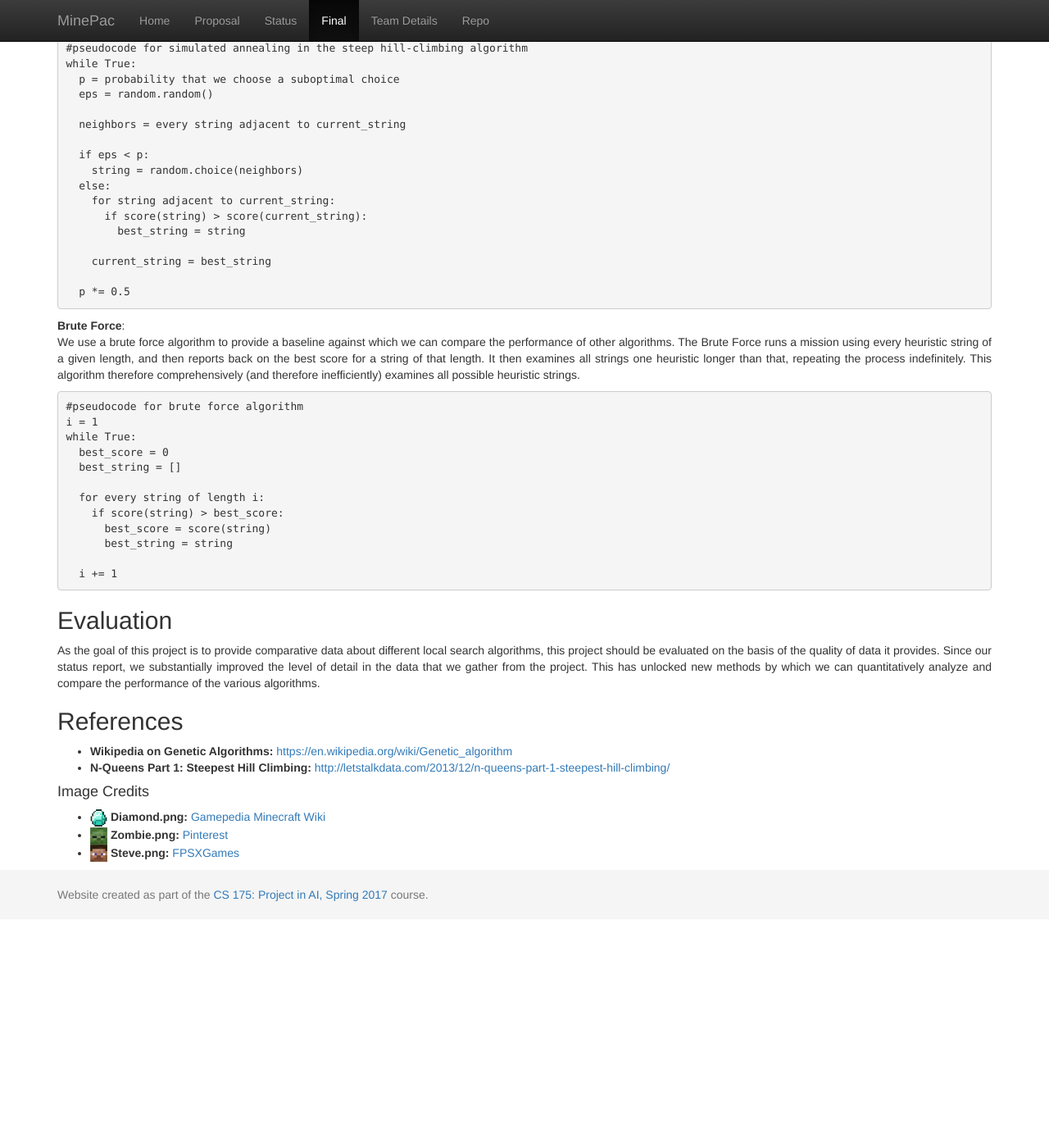
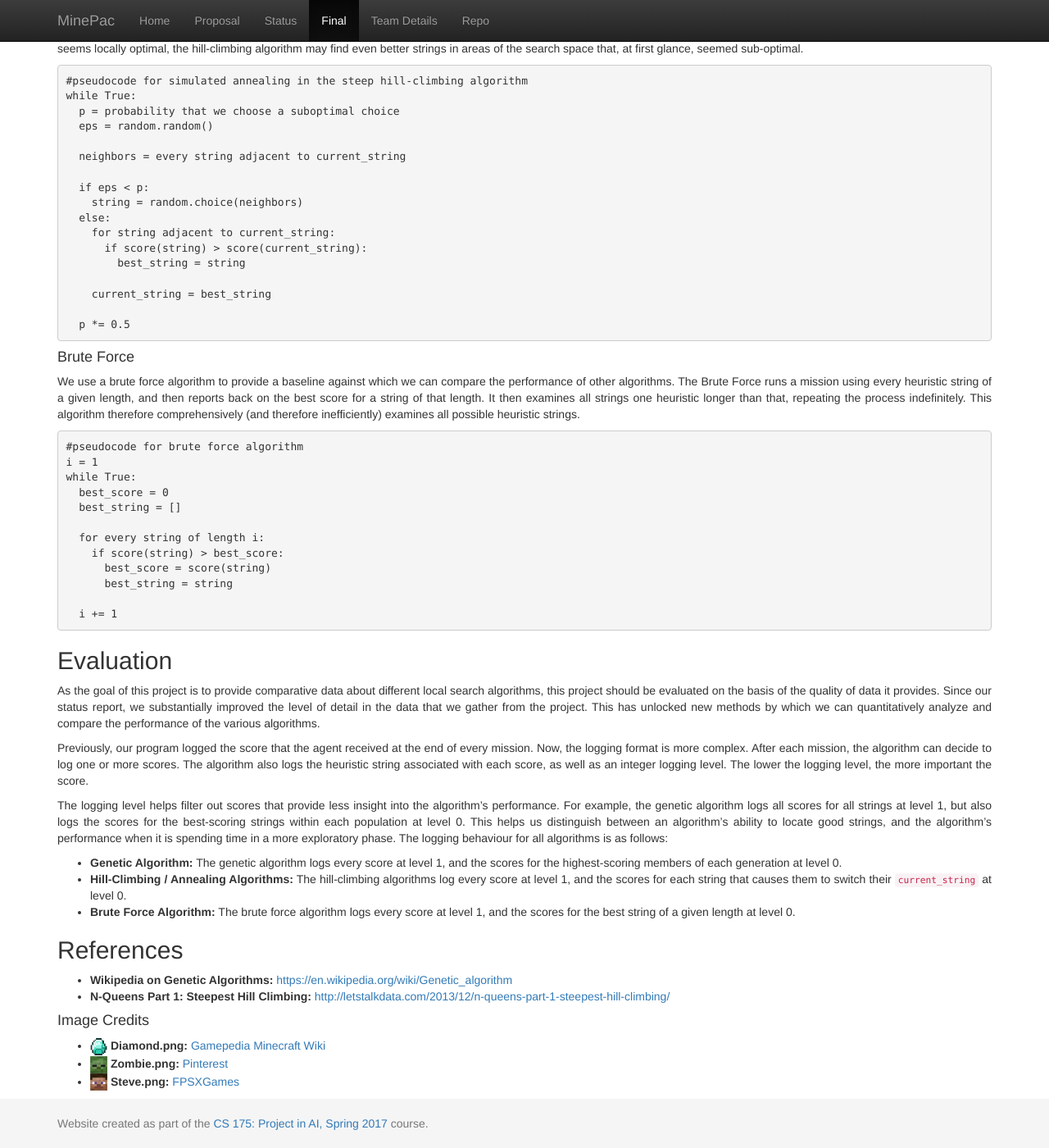
Before and after one commit to r58Playz/MinePac, a Jekyll site: the page built from docs/final.md, in a window 1280 px wide and 1400 px high, scrolled down 2476 px. Shown: the whole window at 82% size. Built offline with Jekyll 4.4.1, drawn with Linux system fonts in a browser that asks for light colours; formulas are drawn with MathJax 3; before the commit the page ends 3597 px from its top, so only the background shows below that; some of the changed text lies outside the part shown.

Commit message:
working on evaluation section

````diff
--- a/docs/final.md
+++ b/docs/final.md
@@ -50,7 +50,7 @@
 
 We have implemented various kinds of algorithms. They work as follows:
 
-**Genetic Algorithm:**
+#### Genetic Algorithm
 The genetic algorithm creates a "generation" of strings of heuristic functions. Each generation contains 20 strings. The length of the strings is determined randomly by a normal distribution with $$\mu = 8$$ and $$\sigma = 1$$. Every mission, the agent relies on the heuristic strings to determine where to move. For each move, it looks to the next heuristic in the string, and takes the move generated by that heuristic. If the agent reaches the end of the string, it starts over at the beginning of the string.
 
 After each mission, the algorithm is updated with the score that the agent received. When the agent has gone through all strings in a generation, the algorithm takes the top 5 most high-scoring strings, and generates 20 new strings. It generates the new strings by randomly selecting from the most high-scoring strings, and then combining them at a randomly chosen crossover point. Additionally, there is a probability $$p = .05$$ that a given heuristic in a string will "mutate" into a different heuristic. The algorithm continues to repeat this process with the new generation, ideally attaining higher scores each time.
@@ -69,7 +69,7 @@
   population.append(child)
 ```
 
-**Steep Hill-Climbing Algorithm:**
+#### Steep Hill-Climbing Algorithm
 Like the genetic algorithm, the hill-climbing algorithm operates on a string of heuristic functions. First, the hill-climbing algorithm runs a mission using one of these strings. As with the genetic algorithm, the agent looks to the next heuristic in the string to determine what move it should make. If it reaches the end of the string, it starts over at the beginning of the string.
 
 After this first string has been scored, the algorithm then runs a mission for each string adjacent to the string in the search space. An adjacent string is a string differing by only one addition of a heuristic from the string, removal of a heuristic, or change of a heuristic. After scoring every adjacent string, the algorithm chooses the string with the best score. It then explores the adjacent strings to that string, choosing the best one of those, and so on. These incremental improvements allow the algorithm to find heuristic strings that produce higher and higher scores.
@@ -84,7 +84,7 @@
   current_string = best_string
 ```
 
-**Greedy Hill-Climbing Algorithm:**
+#### Greedy Hill-Climbing Algorithm
 The greedy hill-climbing algorithm is similar to the steep hill-climbing algorithm. However, instead of examining every neighboring string and choosing the best one, the moment if finds it an adjacent hill-climbing string with better performance than the current string, it switches to using that one. In other words, whereas the steep hill-climbing algorithm searches for the highest-scoring neighbor, the greedy hill-climbing algorithm searches for the first neighbor it finds that improves the agent's score.
 
 ```python
@@ -96,7 +96,8 @@
       break
 ```
 
-**Simulated Annealing:**
+
+#### Simulated Annealing
 The simulated annealing algorithm is similar to the hill-climbing algorithm, however, it does not always choose the highest-scoring neighbor. Instead, there is a possibility that the algorithm will deliberately choose a suboptimal neighbor. The probability that the algorithm will choose a suboptimal neighbor decreases over time, as the algorithm gets closer and closer to an optimal heuristic string. The purpose of this probabilistic behavior is to maximize the space that the hill-climbing algorithm explores. Rather than sticking with whatever seems locally optimal, the hill-climbing algorithm may find even better strings in areas of the search space that, at first glance, seemed sub-optimal.
 
 ```python
@@ -119,7 +120,7 @@
   p *= 0.5
 ```
 
-**Brute Force**:
+#### Brute Force
 We use a brute force algorithm to provide a baseline against which we can compare the performance of other algorithms. The Brute Force runs a mission using every heuristic string of a given length, and then reports back on the best score for a string of that length. It then examines all strings one heuristic longer than that, repeating the process indefinitely. This algorithm therefore comprehensively (and therefore inefficiently) examines all possible heuristic strings.
 
 ```python
@@ -140,6 +141,16 @@
 ## Evaluation
 As the goal of this project is to provide comparative data about different local search algorithms, this project should be evaluated on the basis of the quality of data it provides. Since our status report, we substantially improved the level of detail in the data that we gather from the project. This has unlocked new methods by which we can quantitatively analyze and compare the performance of the various algorithms.
 
+Previously, our program logged the score that the agent received at the end of every mission. Now, the logging format is more complex. After each mission, the algorithm can decide to log one or more scores. The algorithm also logs the heuristic string associated with each score, as well as an integer logging level. The lower the logging level, the more important the score.
+
+The logging level helps filter out scores that provide less insight into the algorithm's performance. For example, the genetic algorithm logs all scores for all strings at level 1, but also logs the scores for the best-scoring strings within each population at level 0. This helps us distinguish between an algorithm's ability to locate good strings, and the algorithm's performance when it is spending time in a more exploratory phase. The logging behaviour for all algorithms is as follows:
+
+* **Genetic Algorithm:** The genetic algorithm logs every score at level 1, and the scores for the highest-scoring members of each generation at level 0.
+* **Hill-Climbing / Annealing Algorithms:** The hill-climbing algorithms log every score at level 1, and the scores for each string that causes them to switch their `current_string` at level 0.
+* **Brute Force Algorithm:** The brute force algorithm logs every score at level 1, and the scores for the best string of a given length at level 0.
+
+
+
 ## References
 * **Wikipedia on Genetic Algorithms:** <https://en.wikipedia.org/wiki/Genetic_algorithm>
 * **N-Queens Part 1: Steepest Hill Climbing:** <http://letstalkdata.com/2013/12/n-queens-part-1-steepest-hill-climbing/>
````
